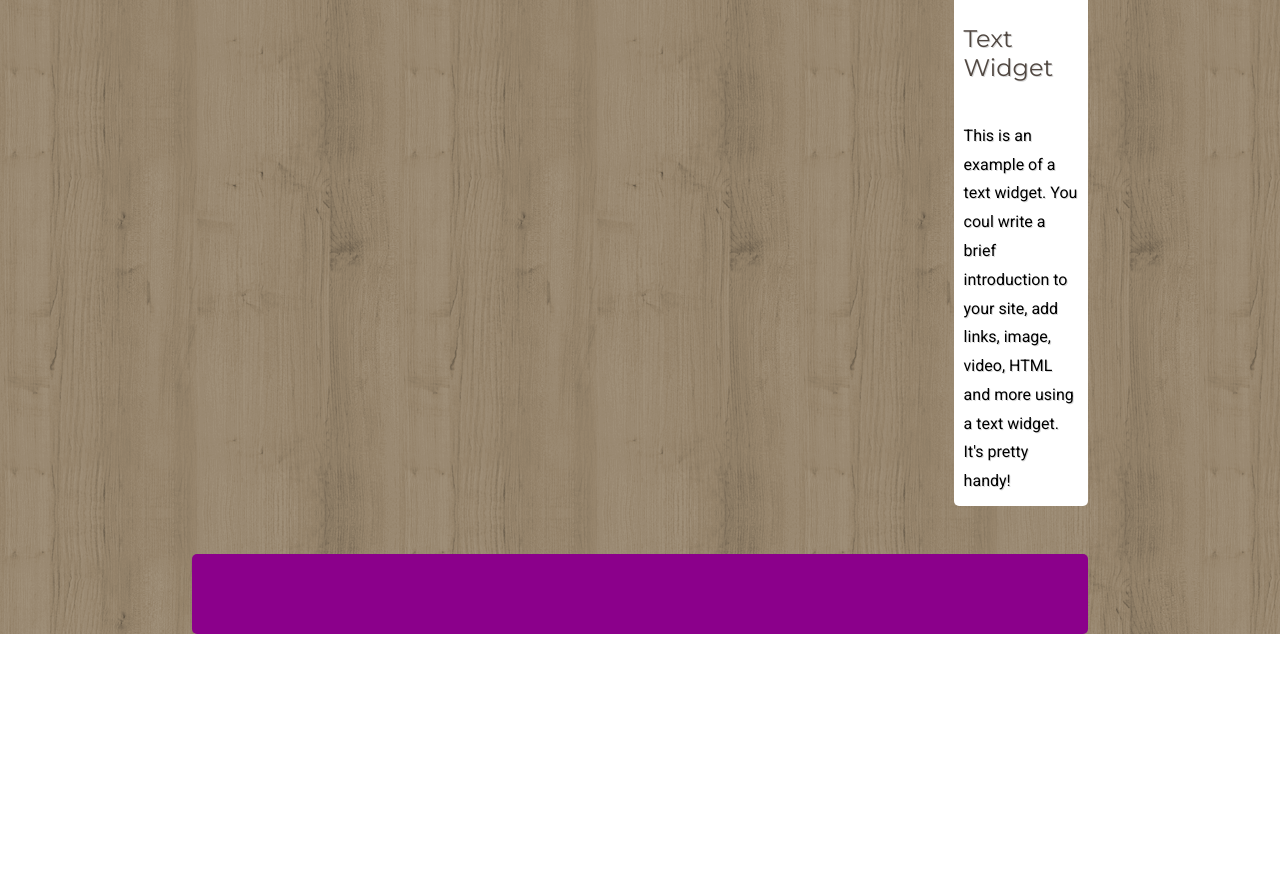
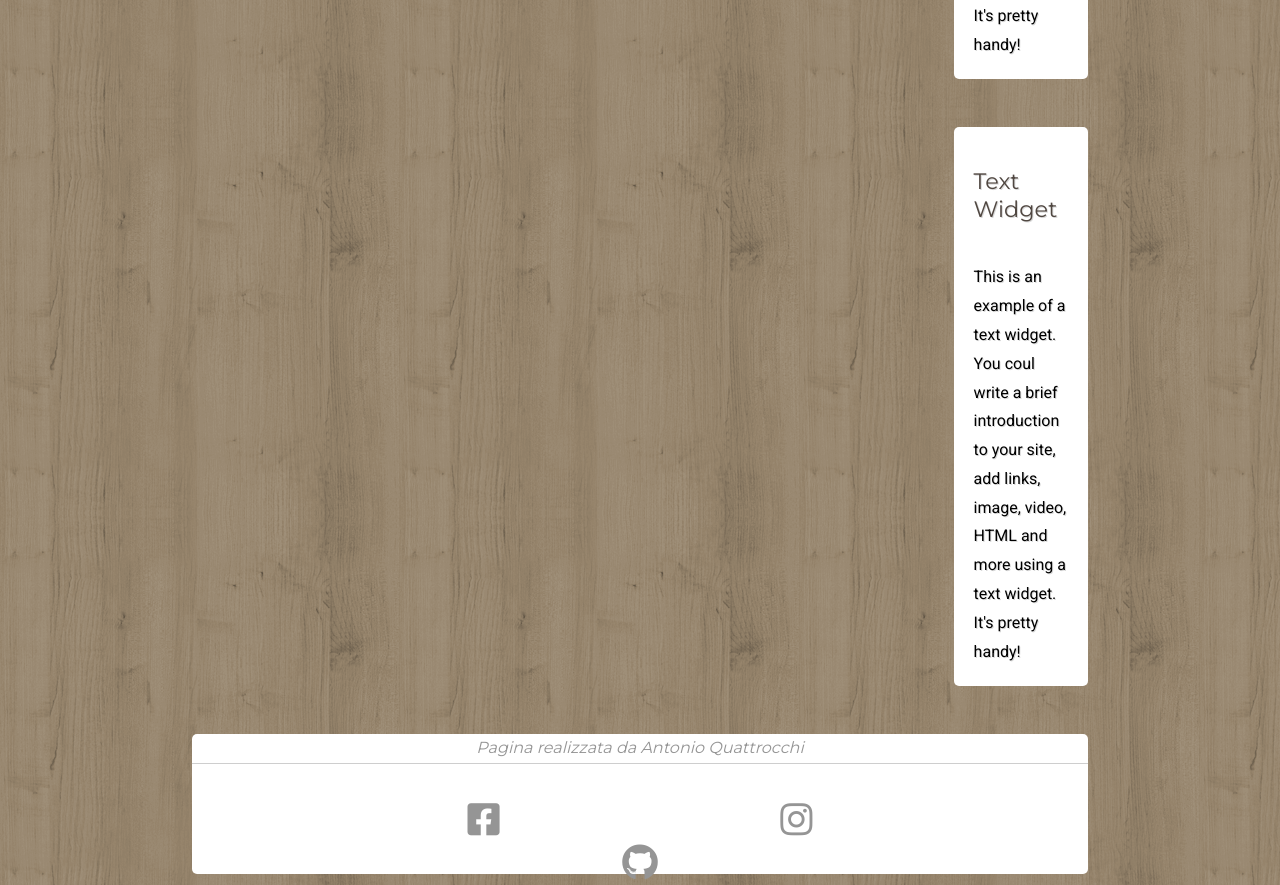
Before and after one commit to Quant85/htmlcss-struttura-wp, a plain HTML site: page index.html in a window 1280 px wide. Shown: the part 1487-2372 px from the top of the page. Before the commit the page ends 2121 px from the top, so only its background shows below. Drawn offline with Linux system fonts and the light colour scheme.

Commit message:
Completamento Footer
Aggiornato footer con icone

```diff
--- a/assets/css/style.css
+++ b/assets/css/style.css
@@ -24,8 +24,12 @@
   border-radius: 5px;
 }
 
-.pd-10{
-  padding: 10px;
+.pd-20{
+  padding: 20px;
+}
+
+.pd-8{
+  padding: 8px;
 }
 
 /* End Class Utility */
@@ -52,7 +56,7 @@ header{
 
 .header-row-top{
   width: 100%;
-  height: 30vh;
+  height: 35vh;
   min-height: 180px;
   padding: 2px;
   border: 1px solid black;
@@ -100,7 +104,7 @@ header{
 
 .nav-item, .nav-item > a{
   color: #fff;
-  font-size: 1.1em;
+  font-size: 0.9em;
   font-weight: 600;
   font-family: 'Montserrat',Arial,Helvetica,sans-serif;
   display: inline-block;
@@ -135,6 +139,7 @@ aside.column{
 }
 
 aside.column.dx h2 {
+  font-size: 1.4em;
   font-weight: 400;
   font-family: 'Montserrat',Arial,Helvetica,sans-serif;
   color: #504741;
@@ -143,7 +148,7 @@ aside.column.dx h2 {
 
 aside.sx h2{
   width: 75%;
-  font-size: 2em;
+  font-size: 1.6em;
   font-weight: 400;
   font-family: 'Montserrat',Arial,Helvetica,sans-serif;
   color: #504741;
@@ -164,7 +169,7 @@ aside.column.sx > ul a{
 main.center{
   width: 60%;
   margin: 24px 5%;
-  padding: 10px 30px 30px;
+  padding: 20px 30px 30px;
   /* box-shadow: 1px 1px 1px black, -1px -1px 1px black; */
 }
 
@@ -197,7 +202,36 @@ p{
 }
 
 footer.contact{
+  text-align: center;
   width: 100%;
-  height: 80px;
-  background-color: darkmagenta;
+  height: 140px;
+  background-color: #ffffff;
+  margin-bottom: 30px;
 }
+
+.contact-link{
+  color: #959595;
+  text-decoration: none;
+}
+
+h3.made{
+  font-size: 1em;
+  font-weight: 400;
+  font-family: 'Montserrat',Arial,Helvetica,sans-serif;
+  line-height: 1.8;
+  border-bottom: 1px solid #cecece;
+}
+
+.contact-bottom{
+  font-size: calc(110px / 3);
+  position: relative;
+  top: 25%;
+}
+
+.contact-link .icon {
+  padding: 0 calc(100% / 6.6)
+}
+
+.contact-link:hover{
+  color:#ff3399;
+}
--- a/index.html
+++ b/index.html
@@ -34,12 +34,12 @@
             <li class="nav-item"><a href="#">a parent page</a></li>
             <li class="nav-item"><a href="#">features</a></li>
             <li class="nav-item"><a href="#">blog</a></li>
-            <li class="nav-item"><a href="#">contact</a></li>
+            <li class="nav-item"><a href="#footer">contact</a></li>
           </ul>
         </nav>
       </header>
       <div class="row">
-        <aside class="column sx float-left pd-10 bg-c br-5">
+        <aside class="column sx float-left pd-8 bg-c br-5">
           <a href="#">
             <i class="icon-top fas fa-rss-square"></i>
             <h2>Organic Themes</h2>
@@ -52,7 +52,7 @@
             <il><a href="">A Better WordPress Page Builder - Organic Builder Widgets Pro</a></il>
           </ul>
         </aside>
-        <main class="center float-left pd-10 pd-10 bg-c br-5">
+        <main class="center float-left bg-c br-5">
           <article class="article-top">
             <h1>Three Column</h1>
             <p>
@@ -61,26 +61,36 @@
           </article>
         </main>
         <aside class="column dx float-right">
-          <div class="vertical-box pd-10 bg-c br-5">
+          <div class="vertical-box pd-20 bg-c br-5">
             <h2> Text Widget</h2>
             <p> This is an example of a text widget. You coul write a brief introduction to your site, add links, image, video, HTML and more using a text widget. It's pretty handy!</p>
           </div>
-          <div class="vertical-box pd-10 bg-c br-5">
+          <div class="vertical-box pd-20 bg-c br-5">
             <h2> Text Widget</h2>
             <p> This is an example of a text widget. You coul write a brief introduction to your site, add links, image, video, HTML and more using a text widget. It's pretty handy!</p>
           </div>
-          <div class="vertical-box pd-10 bg-c br-5">
+          <div class="vertical-box pd-20 bg-c br-5">
             <h2> Text Widget</h2>
             <p> This is an example of a text widget. You coul write a brief introduction to your site, add links, image, video, HTML and more using a text widget. It's pretty handy!</p>
           </div>
         </aside>
       </div>
-      <footer class="contact br-5">
-        <div class="top"></div>
-        <div class="bottom">
-          <i class="facebook"></i>
-          <i class="instagram"></i>
-          <i class="github"></i>
+      <footer id="footer" class="contact br-5">
+        <a class="contact-link" href="#">
+          <h3 class="made">
+            <em>Pagina realizzata da Antonio Quattrocchi</em>
+          </h3>
+        </a>
+        <div class="contact-bottom">
+          <a class="contact-link" href="#">
+            <i class="icon facebook fab fa-facebook-square"></i>
+          </a>
+          <a class="contact-link" href="#">
+            <i class="icon instagram fab fa-instagram"></i>
+          </a>
+          <a class="contact-link" href="#">
+            <i class="icon github fab fa-github"></i>
+          </a>
         </div>
       </footer>
     </div>
```
